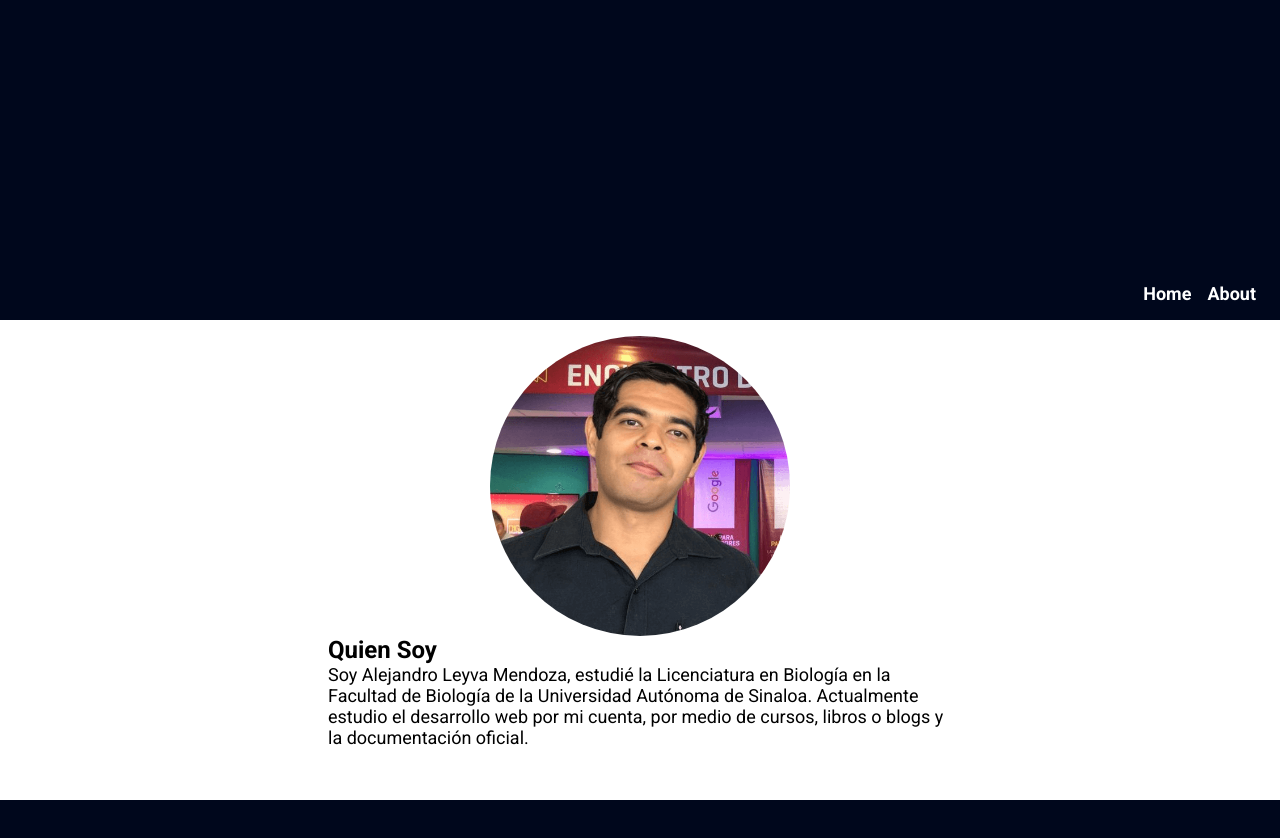
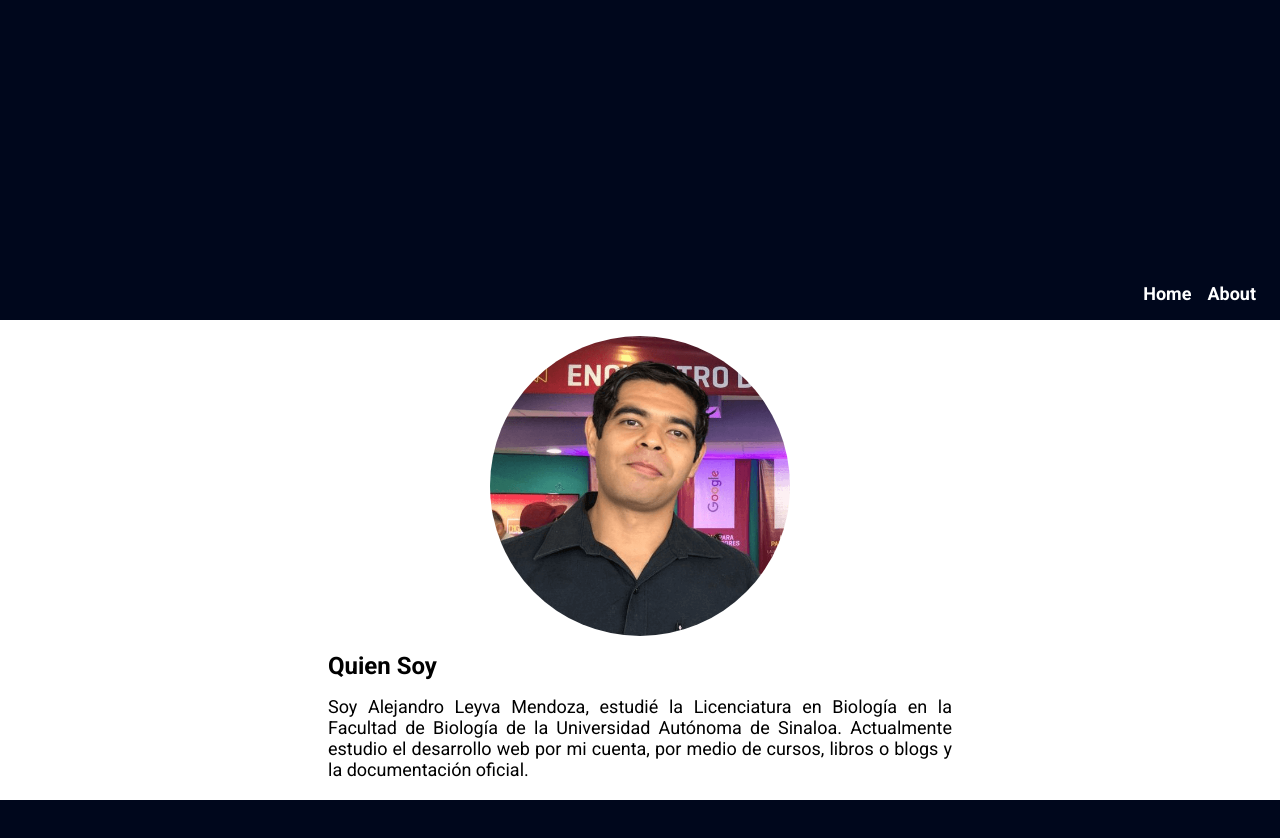
Before and after one commit to AlejandroLeyvaa/portfolio, a website: page public/index.html in a window 1280 px wide. Both pictures are taken after a click on the link "About". Drawn offline with Linux system fonts and the light colour scheme.

Commit message:
Estilos modificados en el texto about

```diff
--- a/public/styles.css
+++ b/public/styles.css
@@ -71,6 +71,12 @@ html {
     width: revert;
     margin: revert;
   }
+
+  .about-data {
+    width: 50%;
+    margin: 0 auto;
+  }
+
 }
 
 .gamesstack .container {
@@ -103,17 +109,15 @@ html {
   padding: 1.6rem;
 }
 
-.about-data {
-  width: 50%;
-  margin: 0 auto;
-}
 
 .about :is(h2) {
   font-size: 2.4rem;
+  margin-block: 1.6rem;
 }
 
 .about :is(p) {
   font-size: 1.8rem;
+  text-align: justify;
 }
 
 .about-image-container {
```
